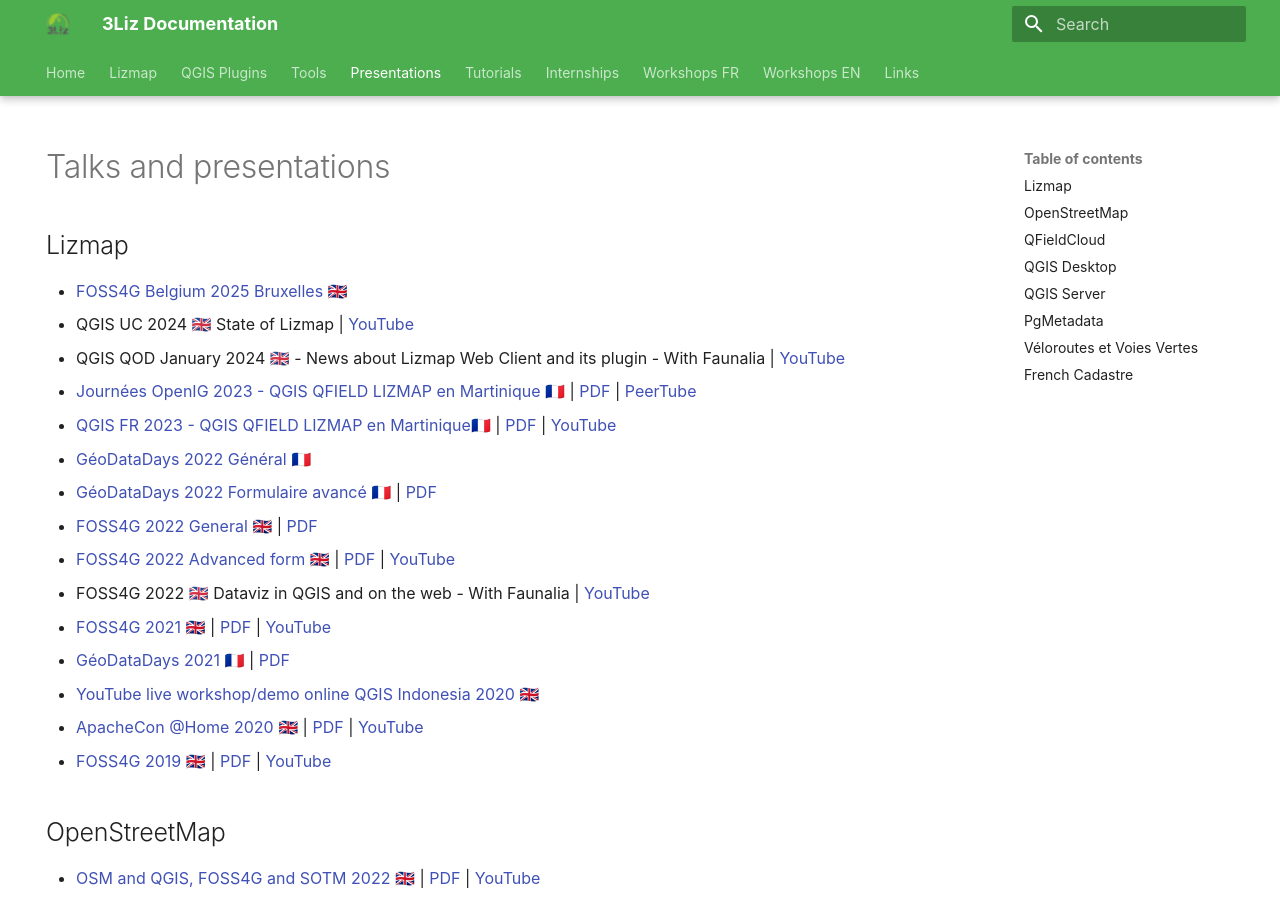
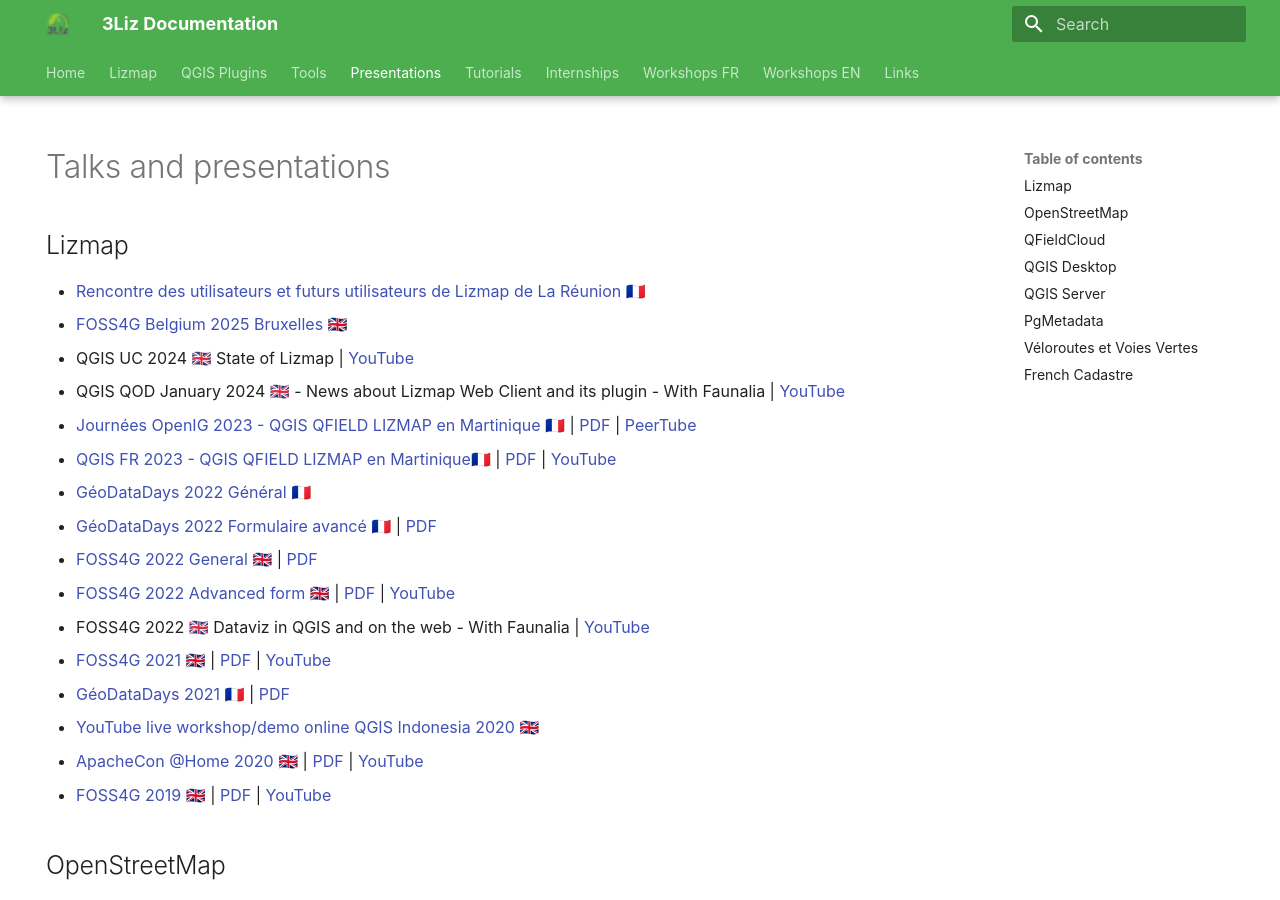
Before and after one commit to 3liz/3liz.github.io, an MkDocs documentation site: the page built from docs/talks.md, in a window 1280 px wide and 900 px high. Built offline with MkDocs 1.6.1 and Material for MkDocs 9.7.7, drawn with Linux system fonts in a browser that asks for light colours; nearby versions of some CDN libraries.

Commit message:
Rencontre des utilisateurs et futurs utilisateurs de Lizmap de La Réunion

```diff
--- a/docs/talks.md
+++ b/docs/talks.md
@@ -7,6 +7,7 @@
 
 ## Lizmap
 
+* [Rencontre des utilisateurs et futurs utilisateurs de Lizmap de La Réunion 🇫🇷](https://docs.3liz.org/presentations/2025-12-04_La_Réunion_Lizmap_nouveautés_bonnes_pratiques.html)
 * [FOSS4G Belgium 2025 Bruxelles 🇬🇧](https://docs.3liz.org/presentations/2025-09-25-FOSS4G-Belgium-Lizmap.html)
 * QGIS UC 2024 🇬🇧 State of Lizmap
   | [YouTube](https://www.youtube.com/watch?v=bntpf-yUNAo)
```
